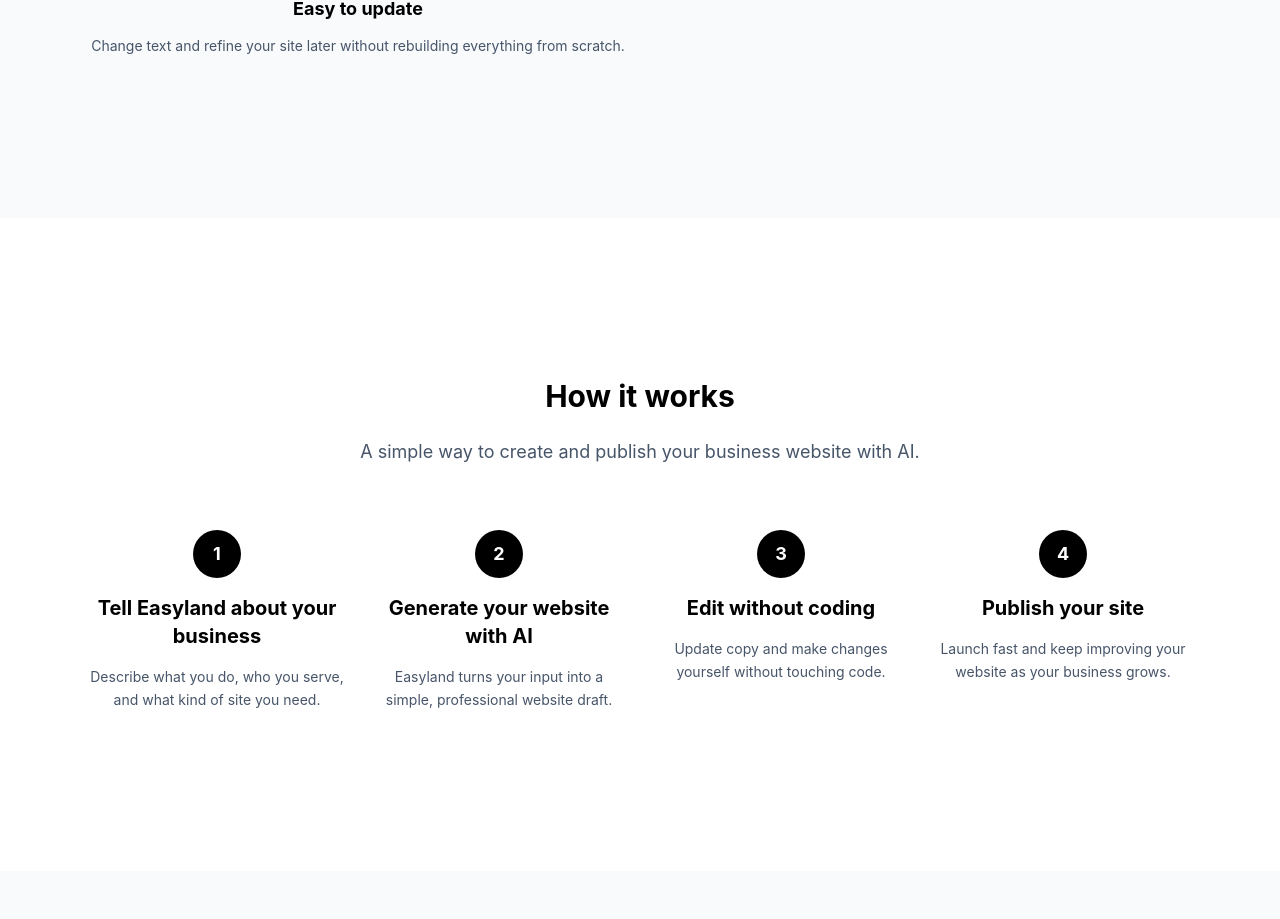
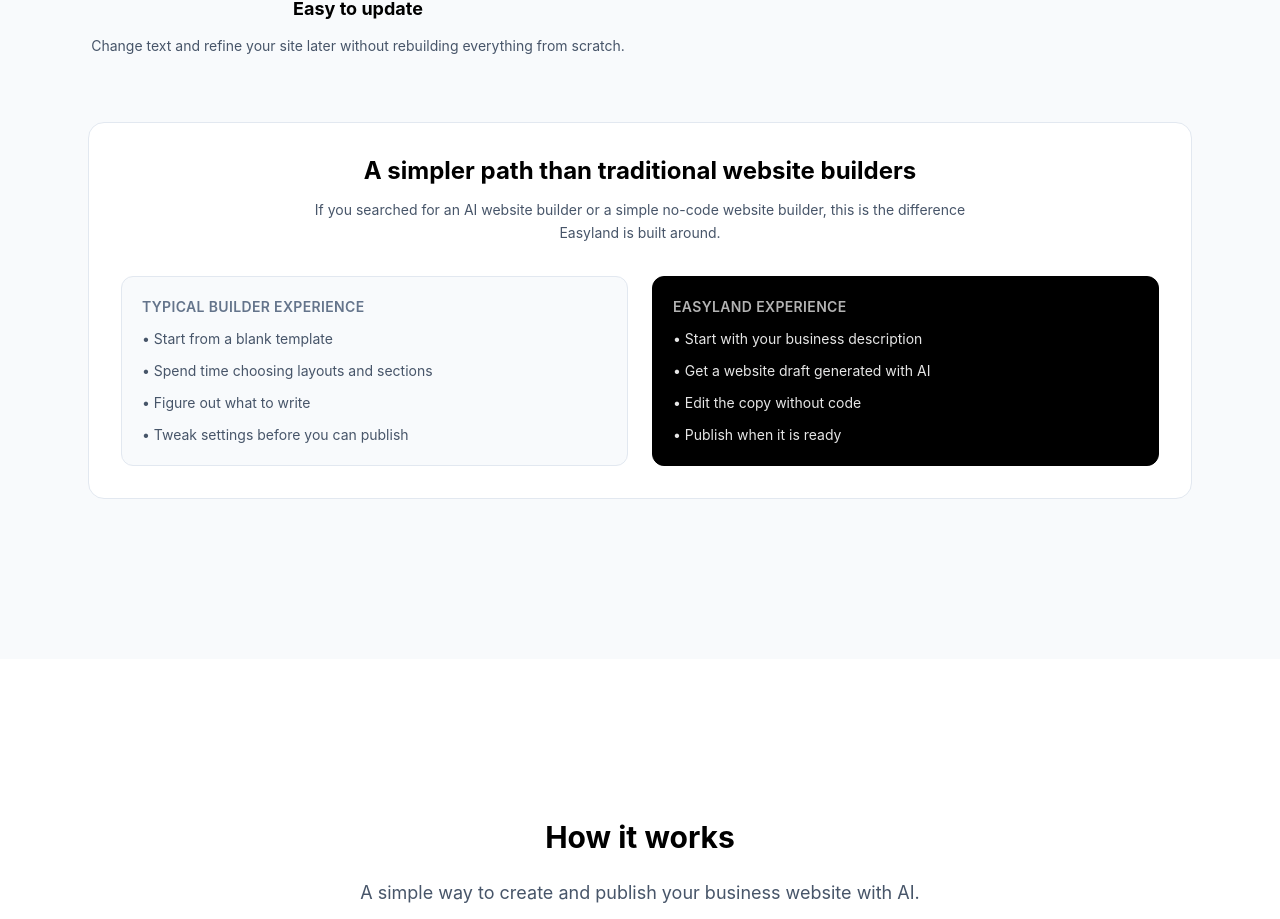
Before and after one commit to romanvieito/simpler-landing-generator, a Next.js app: page / in a window 1280 px wide. Shown: the part 2900-3819 px from the top of the page. Built offline with nearby package versions, Linux system fonts and the light colour scheme; no server answers.

Commit message:
Add comparison block for paid search landing

```diff
--- a/app/page.tsx
+++ b/app/page.tsx
@@ -1533,6 +1533,35 @@
                   <p className="text-gray-600 leading-relaxed">
                     Change text and refine your site later without rebuilding everything from scratch.
                   </p>
+                </div>
+              </div>
+
+              <div className="mt-14 md:mt-16 rounded-2xl border border-gray-200 bg-white p-6 md:p-8">
+                <div className="text-center mb-8">
+                  <h3 className="text-2xl md:text-3xl font-bold text-black leading-tight">A simpler path than traditional website builders</h3>
+                  <p className="text-gray-600 mt-3 leading-relaxed max-w-2xl mx-auto">
+                    If you searched for an AI website builder or a simple no-code website builder, this is the difference Easyland is built around.
+                  </p>
+                </div>
+                <div className="grid grid-cols-1 md:grid-cols-2 gap-6">
+                  <div className="rounded-xl border border-gray-200 bg-gray-50 p-5">
+                    <p className="text-sm font-semibold text-gray-500 uppercase tracking-wide mb-3">Typical builder experience</p>
+                    <ul className="space-y-3 text-gray-600 text-sm md:text-base">
+                      <li>• Start from a blank template</li>
+                      <li>• Spend time choosing layouts and sections</li>
+                      <li>• Figure out what to write</li>
+                      <li>• Tweak settings before you can publish</li>
+                    </ul>
+                  </div>
+                  <div className="rounded-xl border border-black bg-black text-white p-5">
+                    <p className="text-sm font-semibold text-white/70 uppercase tracking-wide mb-3">Easyland experience</p>
+                    <ul className="space-y-3 text-white/90 text-sm md:text-base">
+                      <li>• Start with your business description</li>
+                      <li>• Get a website draft generated with AI</li>
+                      <li>• Edit the copy without code</li>
+                      <li>• Publish when it is ready</li>
+                    </ul>
+                  </div>
                 </div>
               </div>
             </div>
```
